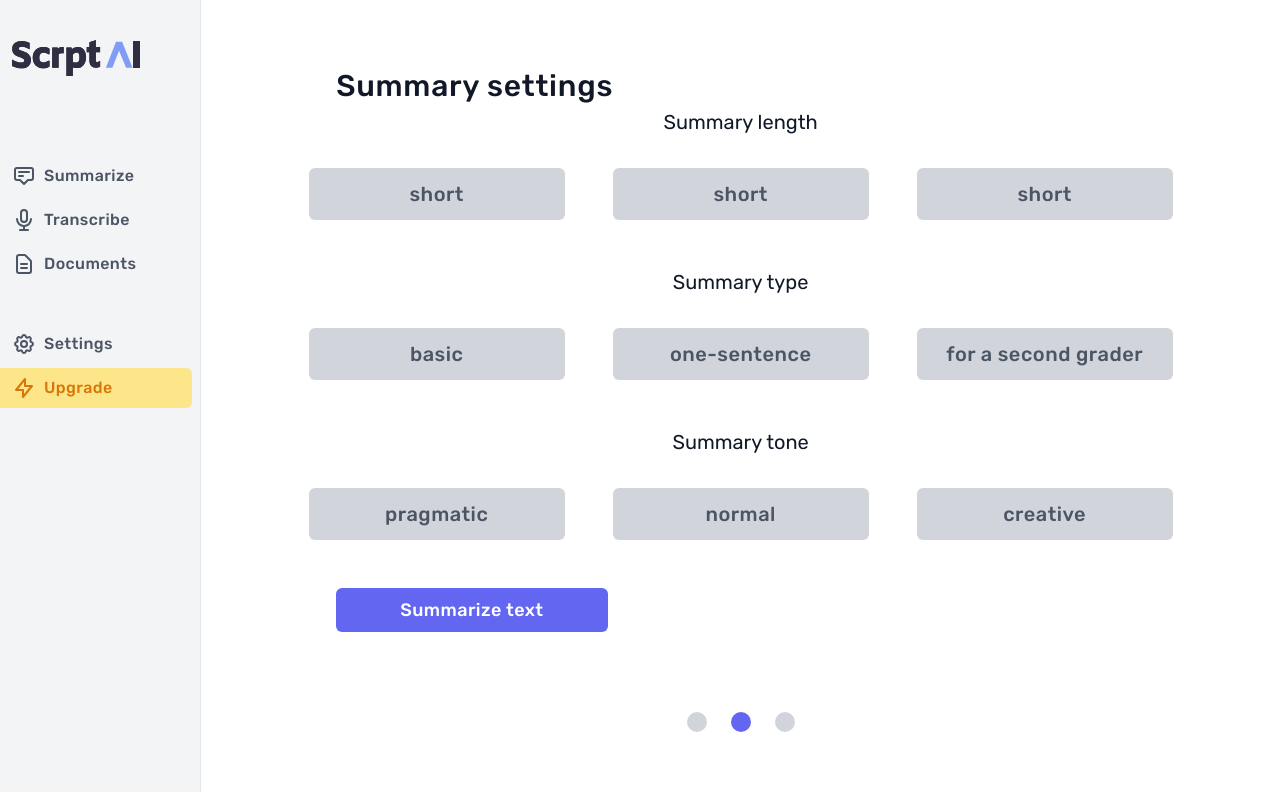
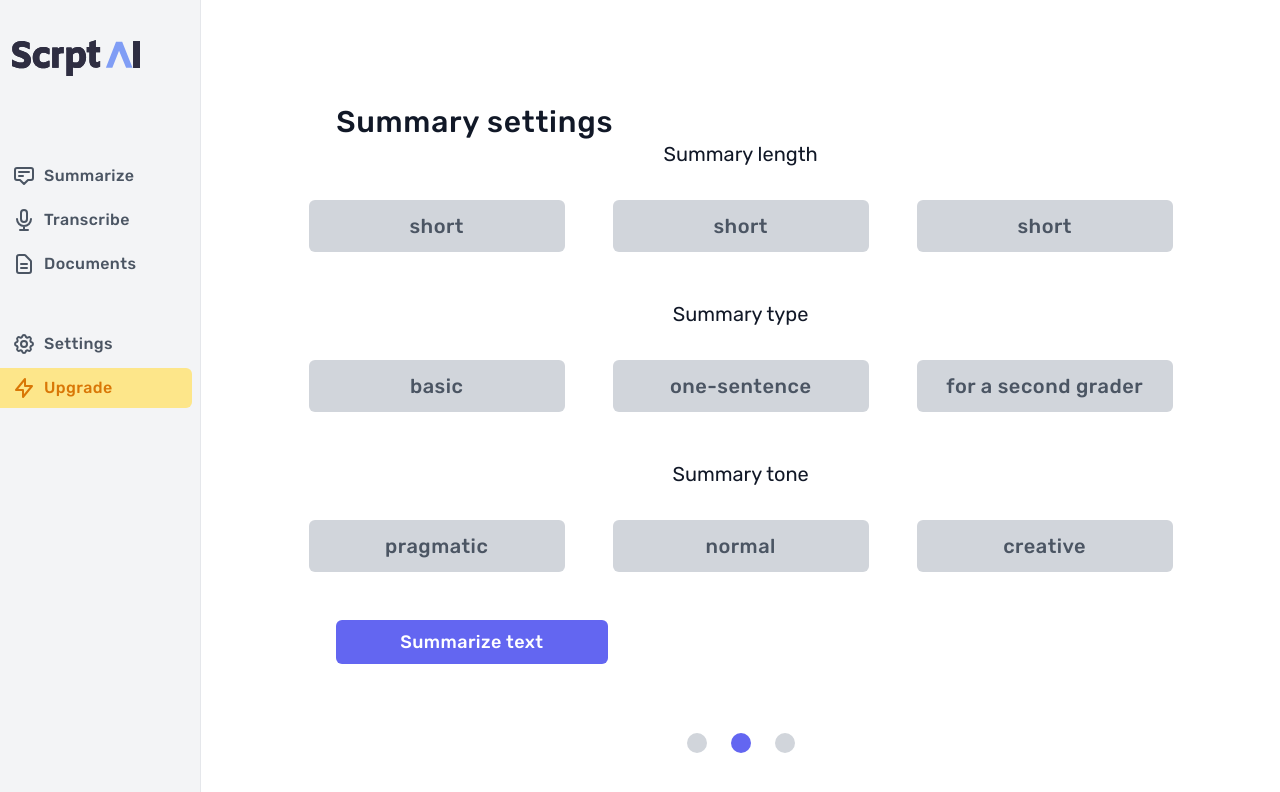
Before and after one commit to Feedback-Form/app-frontend, a React (Create React App) app: page / in a window 1280 px wide. Both pictures are taken after a click on the element 740 px from the left and 746 px from the top of the page. Shown: the top 792 px of the page. Built offline with nearby package versions, Linux system fonts and the light colour scheme.

Commit message:
started with animations

```diff
--- a/package.json
+++ b/package.json
@@ -19,6 +19,7 @@
     "react-dom": "^17.0.1",
     "react-dropzone": "^11.2.4",
     "react-scripts": "4.0.1",
+    "react-transition-group": "^4.4.1",
     "tailwindcss": "npm:@tailwindcss/postcss7-compat@^2.0.2",
     "typescript": "^4.1.3",
     "web-vitals": "^0.2.4"
@@ -56,6 +57,7 @@
     ]
   },
   "devDependencies": {
+    "@types/react-transition-group": "^4.4.0",
     "@typescript-eslint/eslint-plugin": "^4.14.1",
     "@typescript-eslint/parser": "^4.14.1",
     "eslint": "^7.18.0",
--- /dev/null
+++ b/src/animations.css
@@ -0,0 +1,13 @@
+.alert-enter {
+	transform: 'translateX(-100%)';
+}
+.alert-enter-active {
+	transform: 'translateX(0)';
+	transition: '300ms ease-in';
+}
+.alert-exit {
+}
+.alert-exit-active {
+	transform: 'translateX(100%)';
+	transition: '300ms ease-out';
+}
--- a/src/components/inputtextfield.tsx
+++ b/src/components/inputtextfield.tsx
@@ -7,7 +7,7 @@ const InputTextfield: FC = (): ReactElement => {
 	const [words, wordCount, handleWordChange, resetWords] = useWordState('');
 
 	return (
-		<>
+		<section className="flex-shrink  flex flex-col items-center justify-center h-3/4 w-full">
 			<div className="flex items-end w-3/4 ">
 				<h1 className="tracking-wide text-3xl text-gray-900 font-medium">Summarize</h1>
 			</div>
@@ -31,7 +31,7 @@ const InputTextfield: FC = (): ReactElement => {
 					</span>
 				</div>
 			</div>
-		</>
+		</section>
 	);
 };
 
--- a/src/components/outputtexfield.tsx
+++ b/src/components/outputtexfield.tsx
@@ -5,7 +5,7 @@ const OutputTextfield: FC = (): ReactElement => {
 	const [words, wordCount, handleWordChange, resetWords] = useWordState('summary summary summary');
 
 	return (
-		<>
+		<section className="flex-shrink  flex flex-col items-center justify-center w-full h-3/4">
 			<div className="flex items-end w-3/4 ">
 				<h1 className="tracking-wide text-3xl text-gray-900 font-medium">Have a look at the summary</h1>
 			</div>
@@ -23,7 +23,7 @@ const OutputTextfield: FC = (): ReactElement => {
 					Save and finish
 				</button>
 			</div>
-		</>
+		</section>
 	);
 };
 
--- a/src/components/summarize.tsx
+++ b/src/components/summarize.tsx
@@ -3,13 +3,21 @@ import React, { FC, ReactElement, useState } from 'react';
 import InputTextfield from './inputtextfield';
 import SummarySettings from './summarysettings';
 import OutputTextfield from './outputtexfield';
+import { CSSTransition } from 'react-transition-group';
 
 const Summarize: FC = (): ReactElement => {
 	const [currentComponent, setCurrentComponent] = useState(1);
 	return (
-		<main className="flex-1 flex flex-col  bg-white text-gray-900  items-center justify-center space-y-1 ">
+		<main className="flex-1 flex flex-col  bg-white text-gray-900  items-center justify-evenly space-y-10">
 			{currentComponent === 1 && <InputTextfield />}
-			{currentComponent === 2 && <SummarySettings />}
+			{/* {currentComponent === 2 && (
+				<CSSTransition in={currentComponent === 2} timeout={300} classNames="alert" unmountOnExit>
+					<SummarySettings />
+				</CSSTransition>
+			)} */}
+			<CSSTransition in={currentComponent === 2} timeout={300} classNames="alert" unmountOnExit>
+				<SummarySettings />
+			</CSSTransition>
 			{currentComponent === 3 && <OutputTextfield />}
 			<div className="w-full items-center justify-center flex  space-x-6">
 				<div
--- a/src/components/summarysettings.tsx
+++ b/src/components/summarysettings.tsx
@@ -3,7 +3,7 @@ import { useWordState } from '../hooks/hooks';
 
 const SummarySettings: FC = (): ReactElement => {
 	return (
-		<>
+		<section className="flex-shrink  flex flex-col items-center justify-center w-full h-3/4">
 			<div className="flex items-start w-3/4">
 				<h1 className="tracking-wide text-3xl text-gray-900 font-medium">Summary settings</h1>
 			</div>
@@ -59,7 +59,7 @@ const SummarySettings: FC = (): ReactElement => {
 					</button>
 				</div>
 			</div>
-		</>
+		</section>
 	);
 };
 
--- a/src/index.tsx
+++ b/src/index.tsx
@@ -1,7 +1,7 @@
 import React from 'react';
 import ReactDOM from 'react-dom';
 import './index.css';
-
+import './animations.css';
 import reportWebVitals from './reportWebVitals';
 import Dashboard from './pages/dashboard';
 
```
Also changed, not shown: 2 other files (tests, documents, lock files or other folders).
